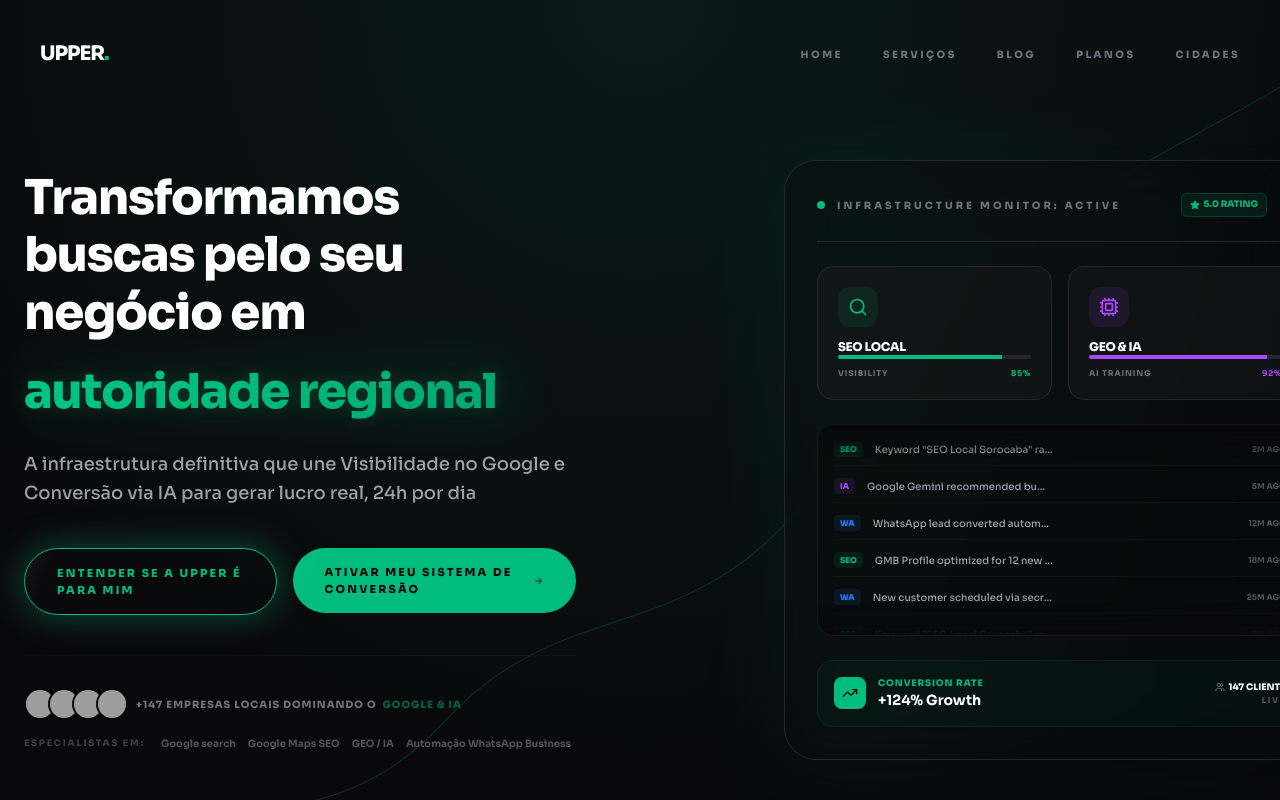
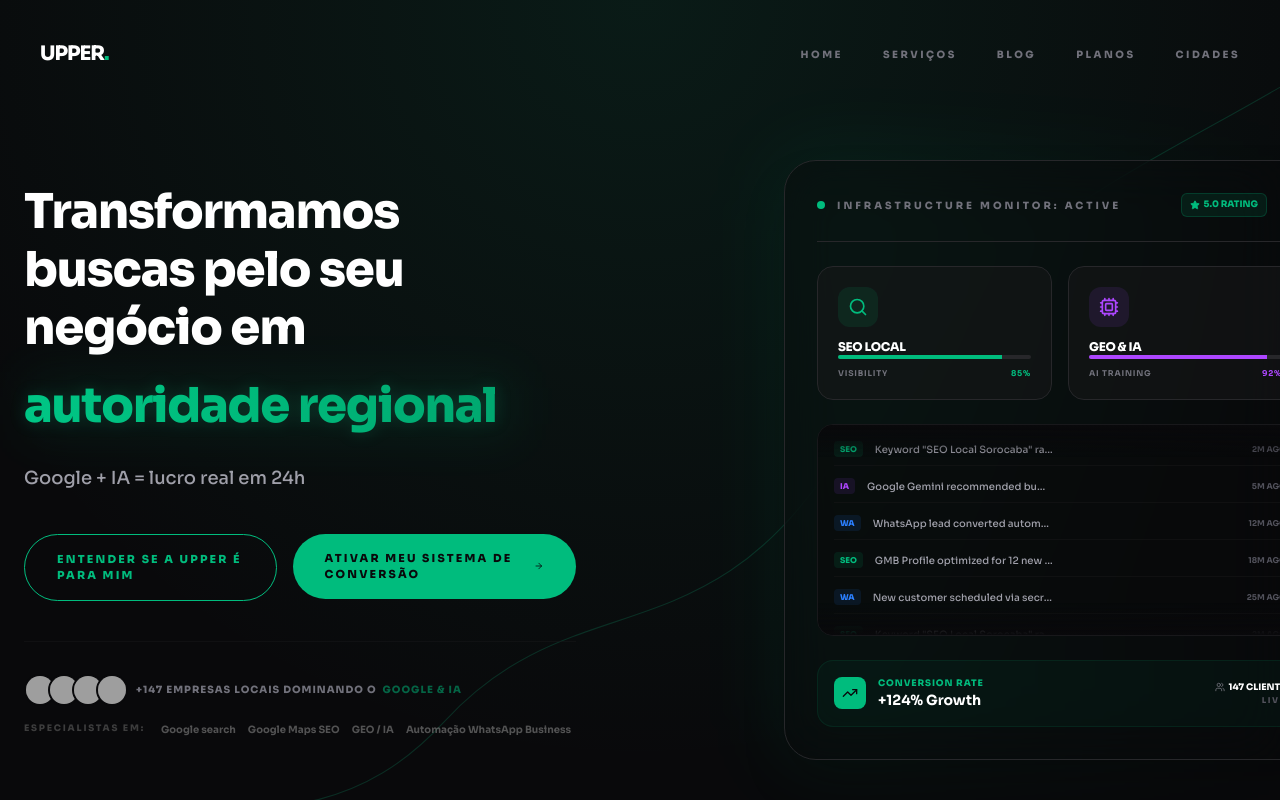
Before and after one commit to gabrsena/UPPER, a Next.js app: page / in a window 1280 px wide. Shown: the top 800 px of the page. Built offline with nearby package versions, Linux system fonts and the light colour scheme; grey boxes are pictures that could not be loaded.

Commit message:
Update hero and plans text

```diff
--- a/components/sections/hero.tsx
+++ b/components/sections/hero.tsx
@@ -71,14 +71,14 @@ export const Hero = ({
                   ? serviceDescription
                   : cityName
                     ? `SEO Local, GEO & IA, Criação de Site e Automação com IA em ${cityName} — construímos a infraestrutura digital que coloca sua empresa como primeira opção.`
-                    : "A infraestrutura definitiva que une Visibilidade no Google e Conversão via IA para gerar lucro real, 24h por dia"}
+                    : "Google + IA = lucro real em 24h"}
               </p>
             </div>
 
             <div className="flex flex-col sm:flex-row items-start justify-start gap-4 w-full">
               <a
                 href="#manifesto"
-                className="group btn-shimmer animate-glow inline-flex items-center justify-center gap-3 border border-emerald-500 bg-transparent text-emerald-500 px-6 py-4 md:px-8 md:py-4 rounded-full text-[10px] md:text-[11px] font-black uppercase tracking-[0.2em] transition-all duration-300 ease-in-out hover:bg-emerald-500 hover:text-white hover:scale-105 active:scale-95 hover:shadow-[0_0_30px_rgba(16,185,129,0.3)] w-full sm:w-auto"
+                className="group inline-flex items-center justify-center gap-3 border border-emerald-500 bg-transparent text-emerald-500 px-6 py-4 md:px-8 md:py-4 rounded-full text-[10px] md:text-[11px] font-black uppercase tracking-[0.2em] transition-all duration-300 ease-in-out hover:bg-emerald-500/10 hover:scale-105 active:scale-95 w-full sm:w-auto"
                 aria-label="Entender se a Upper é para minha empresa"
               >
                 Entender se a Upper é para mim
@@ -87,7 +87,7 @@ export const Hero = ({
                 href={WHATSAPP_URL}
                 target="_blank"
                 rel="noopener noreferrer"
-                className="group btn-shimmer inline-flex items-center justify-center gap-3 bg-emerald-500 text-zinc-950 px-6 py-4 md:px-8 md:py-4 rounded-full text-[10px] md:text-[11px] font-black uppercase tracking-[0.2em] transition-all duration-300 ease-in-out hover:bg-emerald-400 hover:scale-105 active:scale-95 w-full sm:w-auto"
+                className="group inline-flex items-center justify-center gap-3 bg-emerald-500 text-zinc-950 px-6 py-4 md:px-8 md:py-4 rounded-full text-[10px] md:text-[11px] font-black uppercase tracking-[0.2em] transition-all duration-300 ease-in-out hover:bg-emerald-600 hover:scale-105 active:scale-95 w-full sm:w-auto"
               >
                 Ativar meu Sistema de Conversão
                 <ArrowRight size={14} />
--- a/components/sections/plan-discovery.tsx
+++ b/components/sections/plan-discovery.tsx
@@ -10,9 +10,8 @@ export const PlanDiscovery = ({ cityName }: { cityName?: string }) => {
       name: "START: Fundação Digital",
       tag: "Essencial",
       goal: "Pare de ser invisível para quem já quer comprar de você",
-      tagline: "Investimento diário menor que um cafezinho na padaria.",
       ideal: "Quem precisa ser levado a sério e encontrado no Google hoje.",
-      price: "Consulte",
+      price: "menos de um cafezinho por dia para ser encontrado no google quando seu cliente procura.",
       features: [
         "Imã de Clientes no Google: Seu perfil configurado para converter quem busca seu serviço agora.",
         "Site de Alta Performance: Uma página ultra-veloz que conduz o cliente direto para o seu WhatsApp.",
@@ -25,8 +24,7 @@ export const PlanDiscovery = ({ cityName }: { cityName?: string }) => {
       name: "SCALE: Sistema de Conversão",
       tag: "Recomendado",
       goal: "Transforme cada busca em um agendamento real, 24h por dia",
-      tagline: "O custo de um lanche por dia para ter uma secretária 24/7",
-      price: "Consulte",
+      price: "o custo de um lanche por dia para ter um processo de conversão automático rodando 24/7.",
       features: [
         "Tudo do plano Start.",
         "Recomendação por IA (GEO): Sua empresa será a indicação oficial quando alguém perguntar para o ChatGPT ou Gemini.",
@@ -106,16 +104,13 @@ export const PlanDiscovery = ({ cityName }: { cityName?: string }) => {
                     </ul>
                   </div>
 
-                  <div className="p-4 rounded-xl bg-emerald-500 text-zinc-950 font-black uppercase text-[10px] tracking-widest text-center shadow-[0_0_20px_rgba(16,185,129,0.2)]">
-                    {plan.tagline}
-                  </div>
                 </div>
               </div>
 
               <div className="mt-8 pt-6 border-t border-zinc-800 space-y-4">
                 <div className="text-center">
-                  <div className="text-[9px] font-black text-zinc-600 uppercase tracking-widest mb-1">Investimento</div>
-                  <div className="text-2xl font-black text-white uppercase tracking-tighter">{plan.price}</div>
+                  <div className="text-[9px] font-black text-zinc-600 uppercase tracking-widest mb-2">Investimento</div>
+                  <div className="text-sm font-black text-white uppercase tracking-tight leading-relaxed">{plan.price}</div>
                 </div>
                 <a
                   href={WHATSAPP_URL}
```
